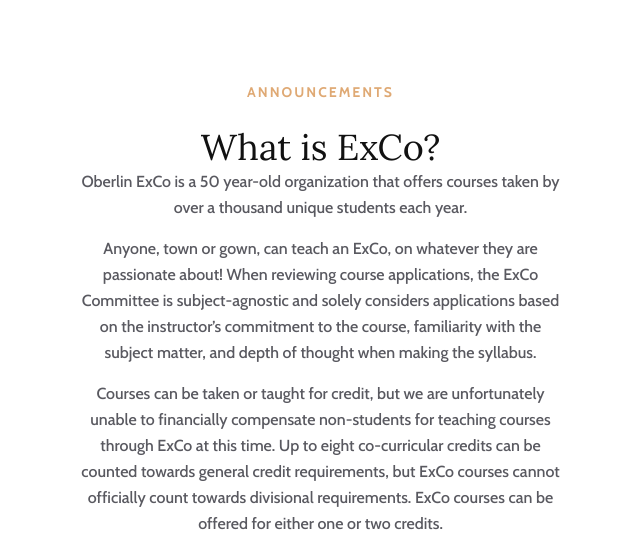
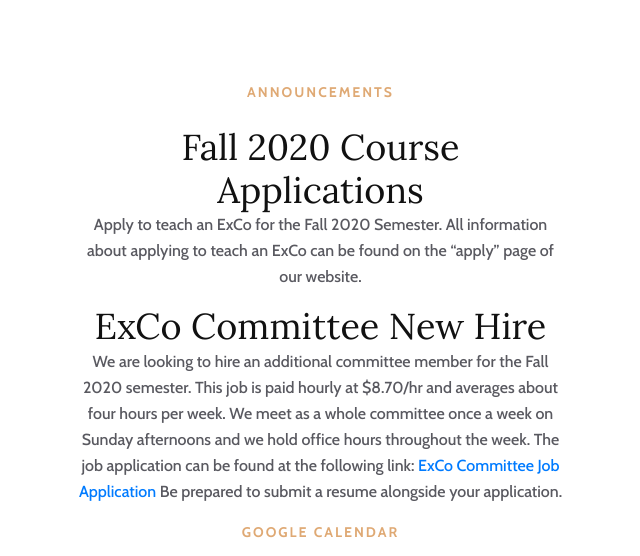
Before and after one commit to OberlinExCo/OberlinExCo.github.io, a Jekyll site: the page built from index.md, in a window 1280 px wide and 1400 px high, scrolled down 450 px. Shown: the part 136-692 px from the top of the window, without its empty margins (27-667 px from the left). Built offline with Jekyll 4.4.1, drawn with Linux system fonts in a browser that asks for light colours; some of the changed text lies outside the part shown.

Commit message:
updating announcements

```diff
--- a/index.md
+++ b/index.md
@@ -2,18 +2,6 @@
 title: Oberlin ExCo
 layout: default
 ---
-## What is ExCo?
-
-Oberlin ExCo is a 50 year-old organization that offers courses taken by over a thousand unique students each year.
-
-Anyone, town or gown, can teach an ExCo, on whatever they are passionate about! When reviewing course applications, the ExCo Committee is subject-agnostic and solely considers applications based on the instructor’s commitment to the course, familiarity with the subject matter, and depth of thought when making the syllabus.
-
-Courses can be taken or taught for credit, but we are unfortunately unable to financially compensate non-students for teaching courses through ExCo at this time. Up to eight co-curricular credits can be counted towards general credit requirements, but ExCo courses cannot officially count towards divisional requirements. ExCo courses can be offered for either one or two credits.
-
-Typically, courses meet once or twice a week in a regular location. To learn about what courses are being taught, check out our course catalog or attend the ExCo Fair the first Wednesday of each semester.
-
-If you’d like to learn more about ExCo or talk about an idea for your course, feel free to visit one of our committee members during office hours, listed below.
-
 ## Fall 2020 Course Applications
 Apply to teach an ExCo for the Fall 2020 Semester. All information about applying to teach an ExCo can be found on the "apply" page of our website.
 
@@ -21,6 +9,3 @@ Apply to teach an ExCo for the Fall 2020 Semester. All information about applyin
 We are looking to hire an additional committee member for the Fall 2020 semester. This job is paid hourly at $8.70/hr and averages about four hours per week. We meet as a whole committee once a week on Sunday afternoons and we hold office hours throughout the week.
 The job application can be found at the following link: [ExCo Committee Job Application](https://docs.google.com/forms/d/e/1FAIpQLSeIZ8cQzYvT0ShVRhVxeqvD-HTG9BrcqpdJ0XyF094ldTbm5g/viewform?usp=sf_link)
 Be prepared to submit a resume alongside your application.
-
-## Office hours
-{% include office-hours.html %}
```
